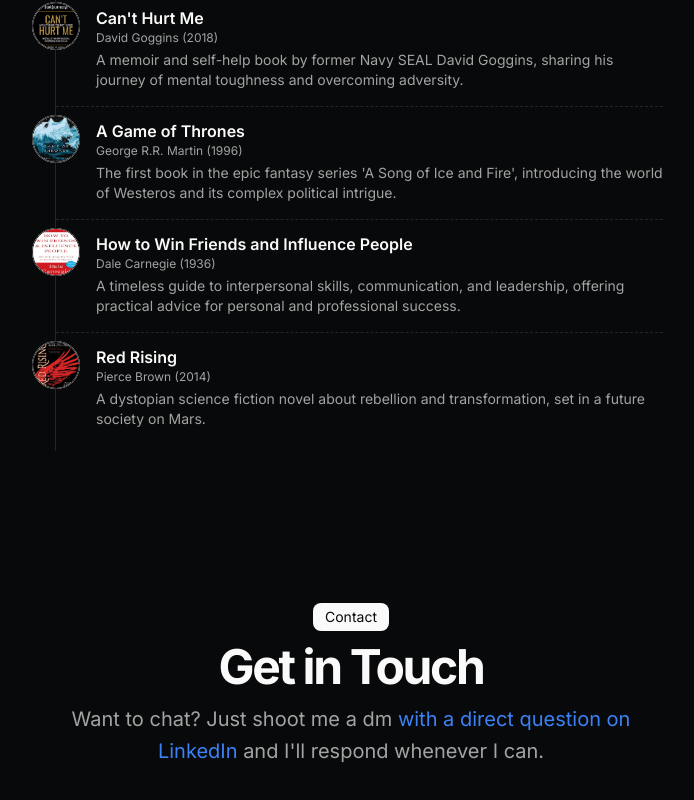
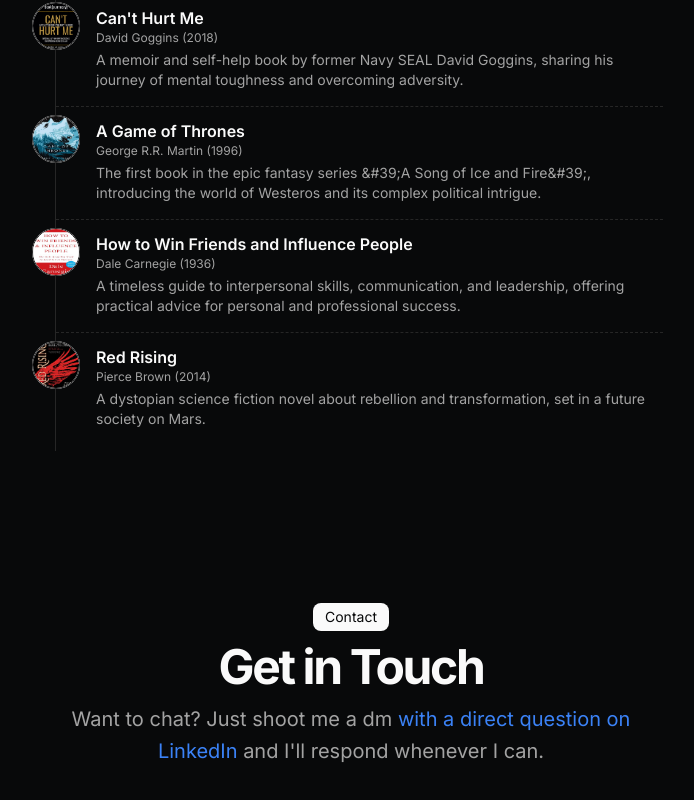
Before and after one commit to salimmohamed/sm-portfolio, a Next.js app: page / in a window 1280 px wide. Shown: the part 3944-4744 px from the top of the page, without its empty margins (289-983 px from the left). Built offline with nearby package versions, Linux system fonts and the light colour scheme.

Commit message:
Fix HTML entity in book description for "A Game of Thrones" in resume data

```diff
--- a/src/data/resume.tsx
+++ b/src/data/resume.tsx
@@ -276,7 +276,7 @@
       title: "A Game of Thrones",
       author: "George R.R. Martin",
       year: "1996",
-      description: "The first book in the epic fantasy series 'A Song of Ice and Fire', introducing the world of Westeros and its complex political intrigue.",
+      description: "The first book in the epic fantasy series &#39;A Song of Ice and Fire&#39;, introducing the world of Westeros and its complex political intrigue.",
       image: "/a-game-of-thrones.jpg",
       links: [],
     },
```
